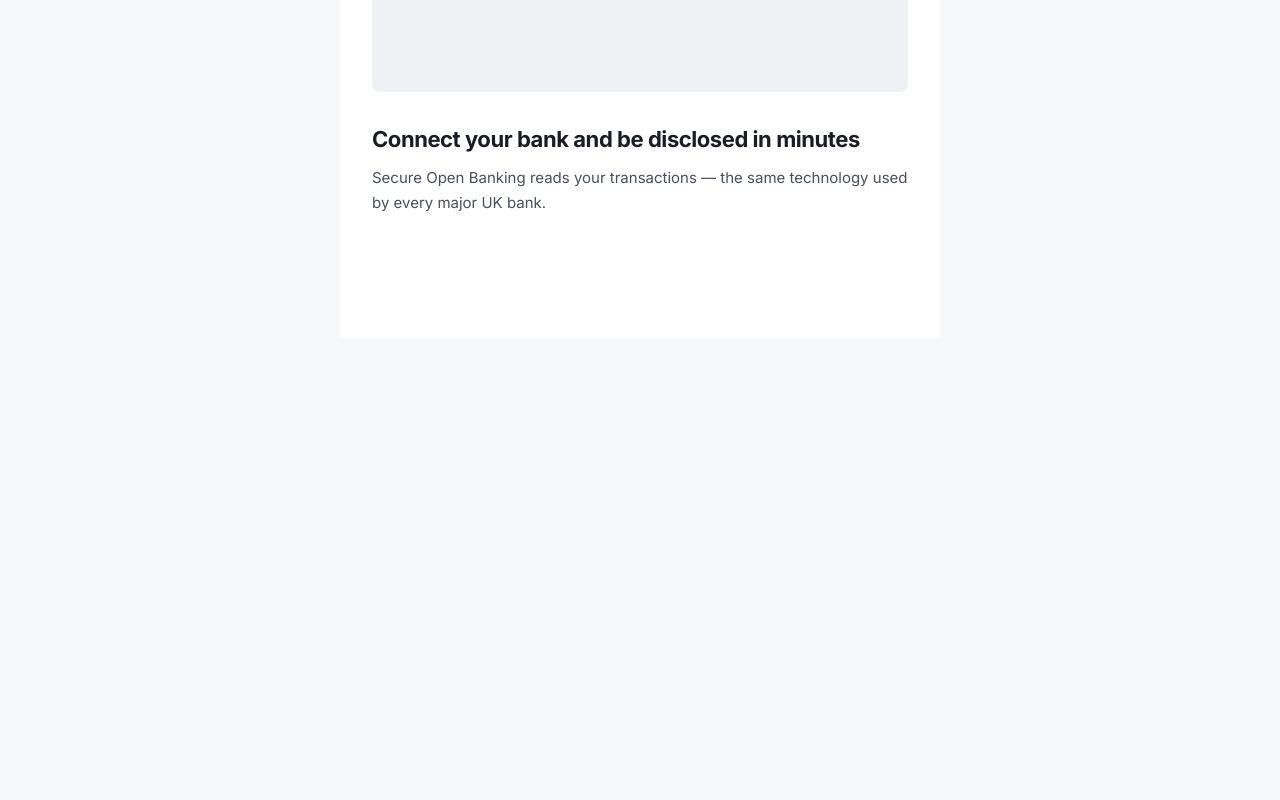
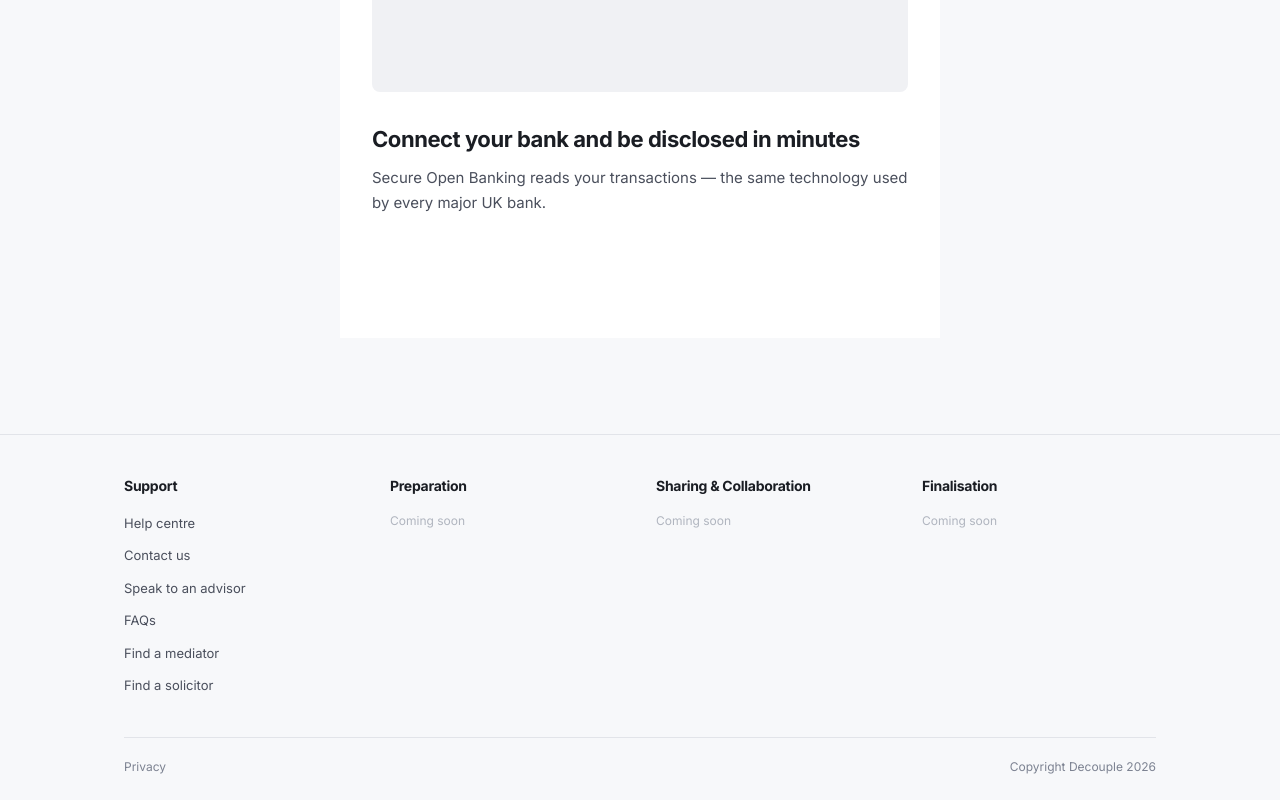
Before and after one commit to rossdelarge247-debug/construct_d_01, a Next.js app: page /workspace in a window 1280 px wide. Shown: the part 272-1072 px from the top of the page. Before the commit the page ends 800 px from the top, so only its background shows below. Built offline with nearby package versions, Linux system fonts and the light colour scheme.

Commit message:
Add mega footer: 4-column layout per wireframe
Support column with 6 links, Preparation/Sharing/Finalisation
columns with placeholder content. Bottom bar with Privacy link
and copyright. Shows on all workspace screens.

https://claude.ai/code/session_01VR9ZQN5m8J7gNKLKK3BUez

```diff
--- a/src/app/workspace/page.tsx
+++ b/src/app/workspace/page.tsx
@@ -10,6 +10,7 @@ import { FinancialSummaryPage } from '@/components/workspace/financial-summary-p
 import type { BankConnectionPhase, ConnectedAccount, SectionConfirmation, SpendingFlowResult, WorkspaceView } from '@/types/hub'
 import type { BankStatementExtraction } from '@/lib/ai/extraction-schemas'
 import { SpendingFlow } from '@/components/workspace/spending-flow'
+import { MegaFooter } from '@/components/workspace/mega-footer'
 
 // ═══ Session persistence ═══
 // Bridge until Supabase (#65). Saves workspace progress to sessionStorage
@@ -244,6 +245,8 @@ export default function WorkspacePage() {
           />
         )}
       </main>
+
+      <MegaFooter />
     </div>
   )
 }
--- /dev/null
+++ b/src/components/workspace/mega-footer.tsx
@@ -0,0 +1,83 @@
+'use client'
+
+import Link from 'next/link'
+
+const COLUMNS = [
+  {
+    heading: 'Support',
+    links: [
+      { label: 'Help centre', href: '#' },
+      { label: 'Contact us', href: '#' },
+      { label: 'Speak to an advisor', href: '#' },
+      { label: 'FAQs', href: '#' },
+      { label: 'Find a mediator', href: '#' },
+      { label: 'Find a solicitor', href: '#' },
+    ],
+  },
+  {
+    heading: 'Preparation',
+    links: [],
+  },
+  {
+    heading: 'Sharing & Collaboration',
+    links: [],
+  },
+  {
+    heading: 'Finalisation',
+    links: [],
+  },
+]
+
+export function MegaFooter() {
+  return (
+    <footer
+      className="mt-16"
+      style={{ borderTop: '1px solid var(--color-grey-100)' }}
+    >
+      <div className="mx-auto max-w-[var(--content-max-width)] px-6 pt-10 pb-6">
+        {/* 4-column grid */}
+        <div className="grid grid-cols-2 gap-8 sm:grid-cols-4">
+          {COLUMNS.map((col) => (
+            <div key={col.heading}>
+              <h4 className="text-[14px] font-semibold text-ink mb-4">
+                {col.heading}
+              </h4>
+              {col.links.length > 0 ? (
+                <ul className="space-y-2.5">
+                  {col.links.map((link) => (
+                    <li key={link.label}>
+                      <Link
+                        href={link.href}
+                        className="text-[13px] text-ink-secondary hover:text-ink transition-colors"
+                      >
+                        {link.label}
+                      </Link>
+                    </li>
+                  ))}
+                </ul>
+              ) : (
+                <p className="text-[12px] text-ink-disabled">Coming soon</p>
+              )}
+            </div>
+          ))}
+        </div>
+
+        {/* Bottom bar */}
+        <div
+          className="mt-10 pt-5 flex flex-col gap-2 sm:flex-row sm:items-center sm:justify-between"
+          style={{ borderTop: '1px solid var(--color-grey-100)' }}
+        >
+          <Link
+            href="/privacy"
+            className="text-[12px] text-ink-tertiary hover:text-ink-secondary transition-colors"
+          >
+            Privacy
+          </Link>
+          <span className="text-[12px] text-ink-tertiary">
+            Copyright Decouple 2026
+          </span>
+        </div>
+      </div>
+    </footer>
+  )
+}
```
